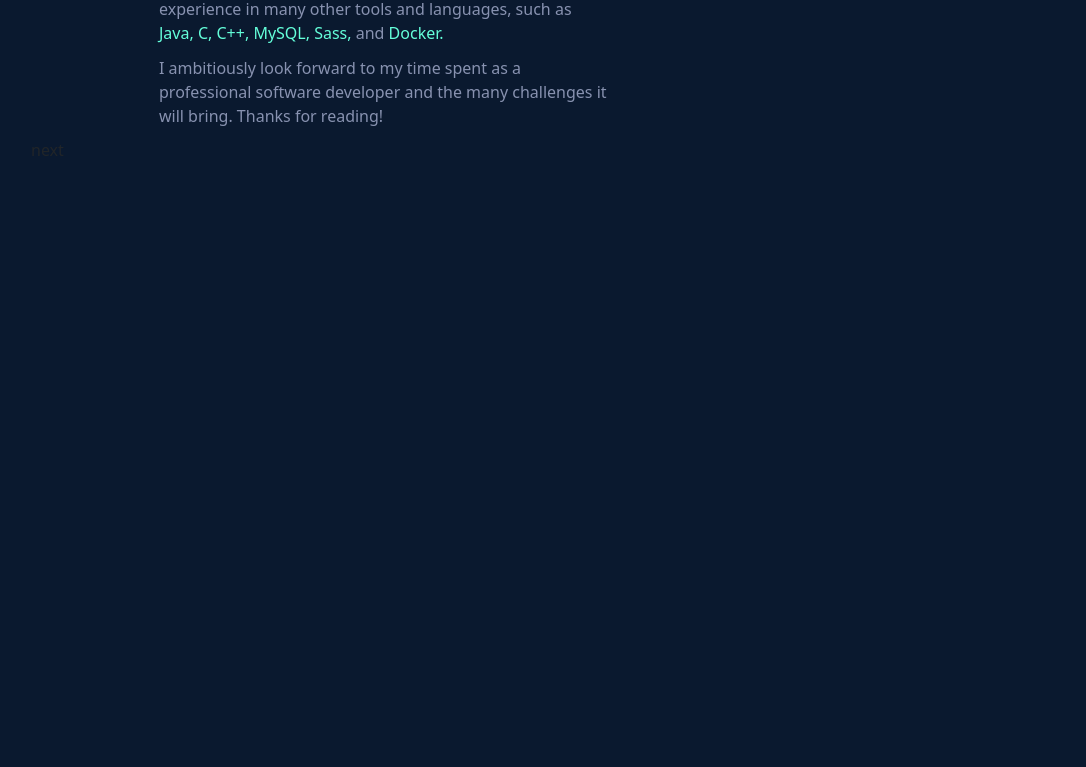
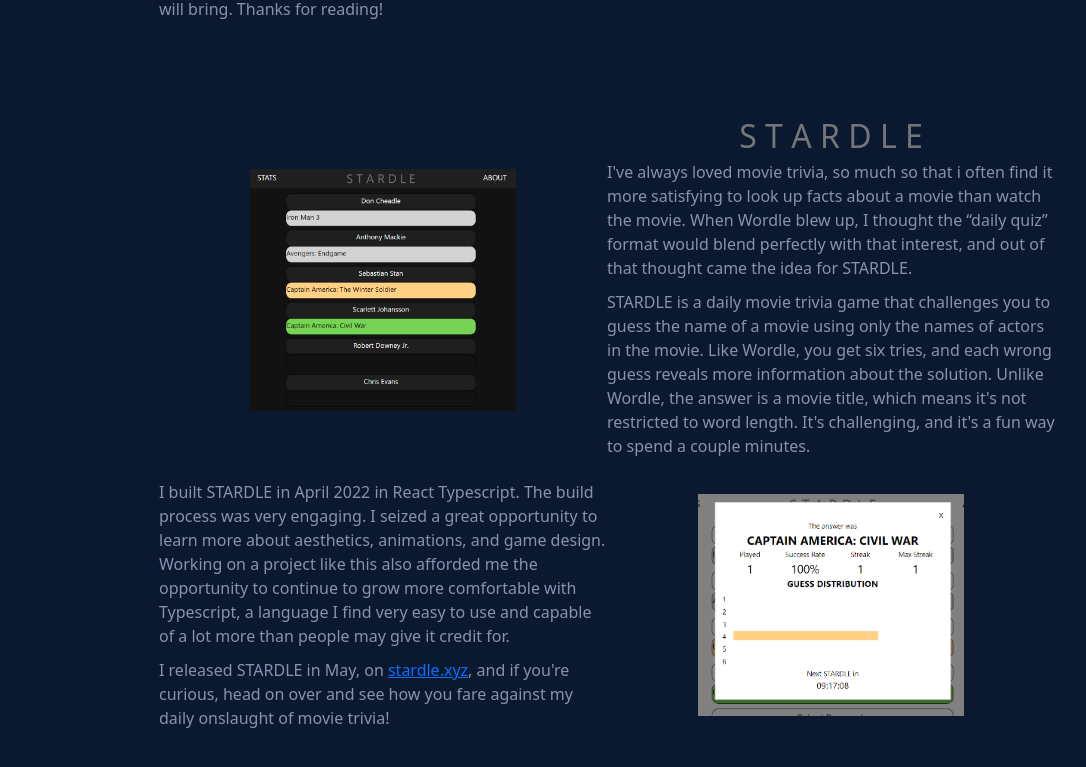
Before and after one commit to NickGreenSF/nickgreensfhome, a React (Create React App) app: page / in a window 1280 px wide. Shown: the part 1315-2082 px from the top of the page, without its empty margins (33-1119 px from the left). Built offline with nearby package versions, Linux system fonts and the light colour scheme; what react-animations would draw is missing.

Commit message:
rough stardle section

```diff
--- a/src/App.tsx
+++ b/src/App.tsx
@@ -1,8 +1,10 @@
 import React, { useState, useEffect } from 'react';
-import styled, { keyframes } from 'styled-components';
+import styled, { keyframes, StyledComponent } from 'styled-components';
 import { fadeInDownBig, fadeIn, bounce } from 'react-animations';
 import './App.css'
 import me from './images/me.jpg'
+import stardle from './images/stardle.png'
+import stardle2 from './images/stardle-2.png'
 
 const width = window.innerWidth
 const height = window.innerHeight
@@ -221,8 +223,10 @@
 const AboutGrid = styled.div`
   display: grid;
   grid-template-columns: 1fr 1fr;
+  margin-top: 0;
   margin-left: ${width / 10}px;
   margin-right: ${width / 10}px;
+  margin-bottom: ${height / 10}px;
   @media screen and (max-width: 1000px){
     grid-template-columns: 1fr;
   }
@@ -238,6 +242,10 @@
   margin: auto;
 `
 
+const StardleLogo : StyledComponent<'span', any, {}, never> = styled.span`
+  color: rgba(127, 127, 127, 0.9);
+`;
+
 const Green = styled.span`
   color: ${green};
 `
@@ -252,6 +260,7 @@
   useEffect(() => {
     window.addEventListener('scroll', () => {
       // gonna do some stuff with the bools here.
+      console.log(window.scrollY)
     })
     setTimeout(() => {
       setMyNameDisp(true);
@@ -267,9 +276,9 @@
       <Navbar style={navbarDisp ? {} : {display: "none"}}>
         <NavbarText style={{left: width * .05}}>NICKGREENSF</NavbarText>
         <NavbarLink style={{left: width * .55}} href="#about">ABOUT</NavbarLink>
-        <NavbarLink style={{left: width * .65}} href="#about">STARDLE</NavbarLink>
-        <NavbarLink style={{left: width * .75}} href="#about">PROJECTS</NavbarLink>
-        <NavbarLink style={{left: width * .85}} href="#about">CONTACT</NavbarLink>
+        <NavbarLink style={{left: width * .65}} href="#stardle">STARDLE</NavbarLink>
+        <NavbarLink style={{left: width * .75}} href="#about">ROUTINELIST</NavbarLink>
+        <NavbarLink style={{left: width * .85}} href="#about">PROJECTS</NavbarLink>
       </Navbar>
       <LeftSidebarSpacer style={navbarDisp ? {display: "none"} : {}}></LeftSidebarSpacer>
       <LeftSidebar style={navbarDisp ? {} : {display: "none"}}>
@@ -281,7 +290,7 @@
         <RightText style={{right: height * .4}}>nicholasgreensf@gmail.com</RightText>
       </RightSidebar>
       <RightSidebarSpacer style={navbarDisp ? {display: "none"} : {}}></RightSidebarSpacer>
-      <Screen style={{height: height * (14/15)}}>
+      <Screen style={{height: height * (12/15)}}>
         <Hi>
           Hello there.
         </Hi>
@@ -316,6 +325,7 @@
               I work mostly in <Green>Python</Green> and <Green>Typescript,</Green> and have experience in many other tools and languages, such as <Green>Java,</Green> <Green>C,</Green> <Green>C++,</Green> <Green>MySQL,</Green> <Green>Sass,</Green> and <Green>Docker.</Green>
             </AboutText>
             <AboutText>
+              <a id="stardle"></a>
               I ambitiously look forward to my time spent as a professional software developer and the many challenges it will bring. Thanks for reading!
             </AboutText>
           </div>
@@ -325,7 +335,29 @@
         </AboutGrid>
       </Screen>
       <Screen>
-        next
+        <AboutGrid>
+          <MeImageHolder>
+            <MeImage src={stardle}></MeImage>
+          </MeImageHolder>
+          <div>
+            <AboutTitle>
+              <StardleLogo>S T A R D L E</StardleLogo>
+            </AboutTitle>
+            <AboutText>
+              I've always loved movie trivia, so much so that i often find it more satisfying to look up facts about a movie than watch the movie. When Wordle blew up, I thought the “daily quiz” format would blend perfectly with that interest, and out of that thought came the idea for STARDLE.
+            </AboutText>
+            <AboutText>
+              STARDLE is a daily movie trivia game that challenges you to guess the name of a movie using only the names of actors in the movie. Like Wordle, you get six tries, and each wrong guess reveals more information about the solution. Unlike Wordle, the answer is a movie title, which means it's not restricted to word length. It's challenging, and it's a fun way to spend a couple minutes.
+            </AboutText>
+          </div>
+          <div style={{marginTop: height / 75}}>
+            <AboutText>I built STARDLE in April 2022 in React Typescript. The build process was very engaging. I seized a great opportunity to learn more about aesthetics, animations, and game design. Working on a project like this also afforded me the opportunity to continue to grow more comfortable with Typescript, a language I find very easy to use and capable of a lot more than people may give it credit for.</AboutText>
+            <AboutText>I released STARDLE in May, on <a href="https://stardle.xyz" target="_blank">stardle.xyz</a>, and if you're curious, head on over and see how you fare against my daily onslaught of movie trivia!</AboutText>
+          </div>
+          <MeImageHolder>
+            <MeImage src={stardle2}></MeImage>
+          </MeImageHolder>
+        </AboutGrid>
       </Screen>
     </TopLevel>
   );
```
Also changed, not shown: src/images/stardle-2.png (added), src/images/stardle.png (added).
